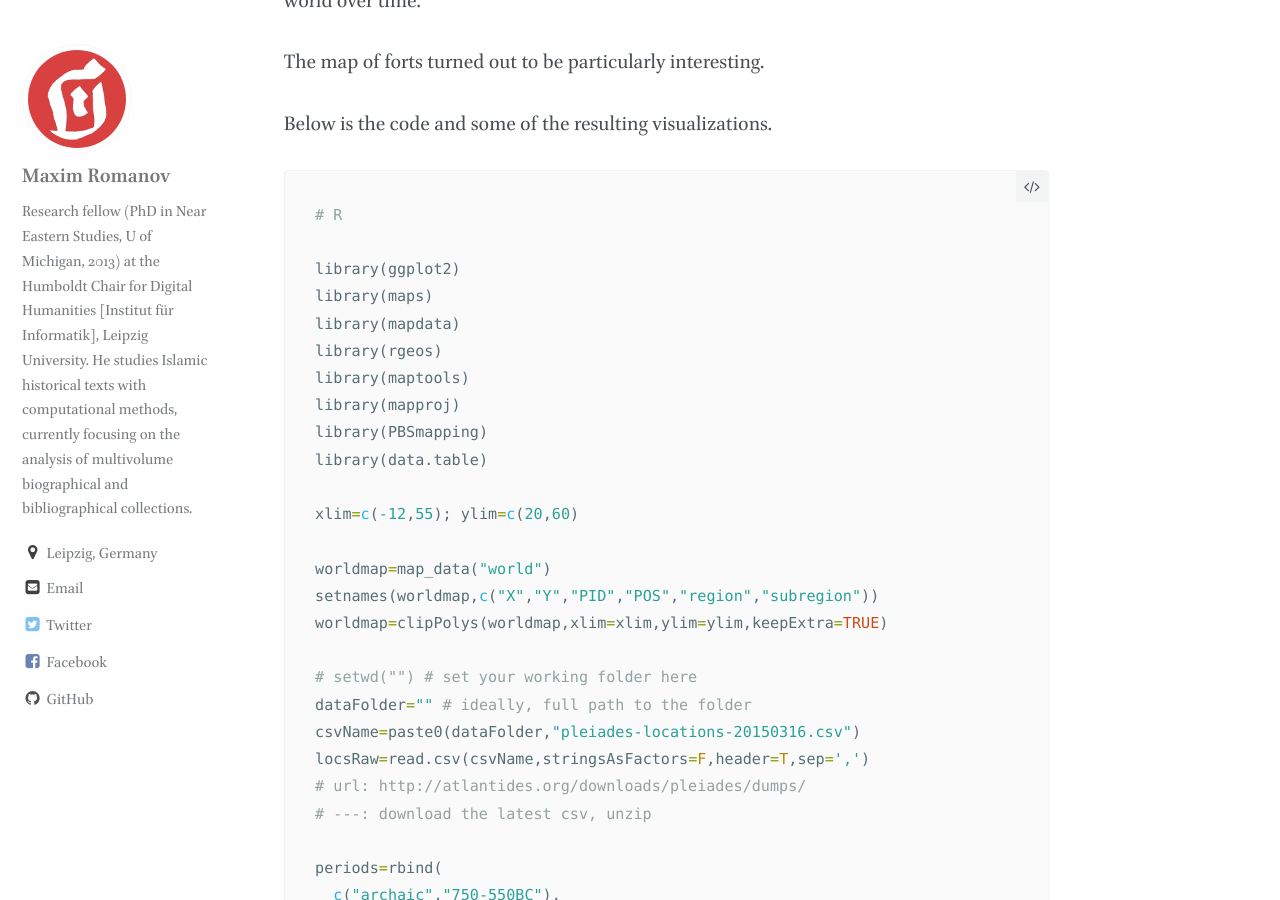
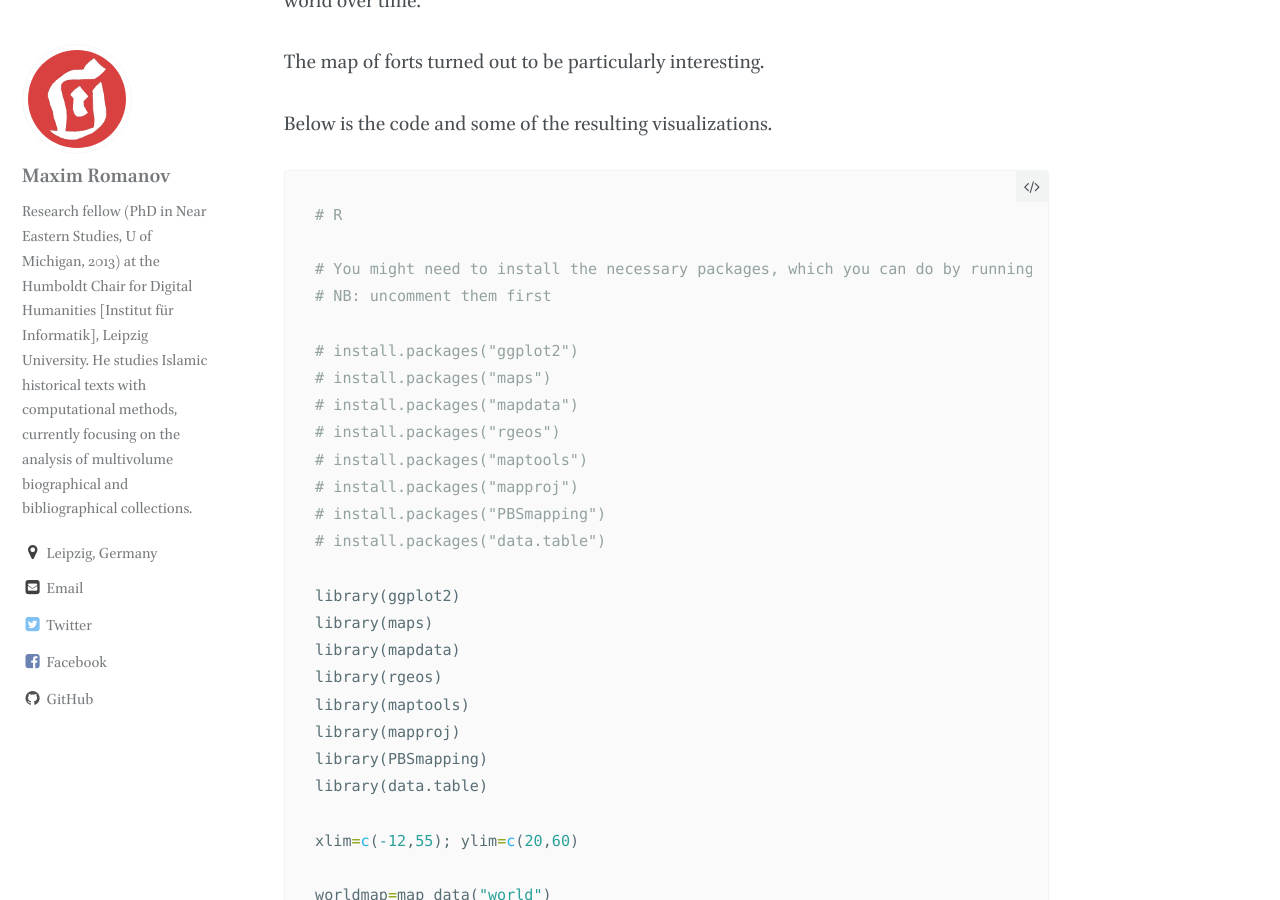
Before and after one commit to fauh45/alraqmiyyat.github.io, a Jekyll site: the page built from _posts/2015-04-02-mapping-greco-roman-world.md, in a window 1280 px wide and 900 px high, scrolled down 1892 px. Built offline with Jekyll 4.4.1, drawn with Linux system fonts in a browser that asks for light colours; some web fonts are replaced; comment, search, counter and statistics services are not loaded.

Commit message:
Update 2015-04-02-mapping-greco-roman-world.md

```diff
--- a/_posts/2015-04-02-mapping-greco-roman-world.md
+++ b/_posts/2015-04-02-mapping-greco-roman-world.md
@@ -27,6 +27,18 @@ Below is the code and some of the resulting visualizations.
 
 ~~~ r
 # R
+
+# You might need to install the necessary packages, which you can do by running the following lines
+# NB: uncomment them first
+
+# install.packages("ggplot2")
+# install.packages("maps")
+# install.packages("mapdata")
+# install.packages("rgeos")
+# install.packages("maptools")
+# install.packages("mapproj")
+# install.packages("PBSmapping")
+# install.packages("data.table")
 
 library(ggplot2)
 library(maps)
```
